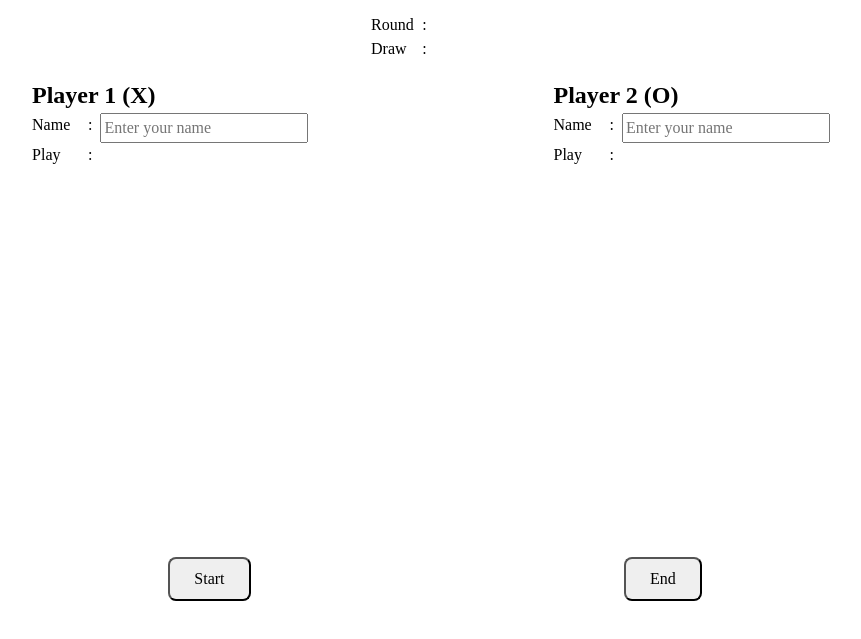
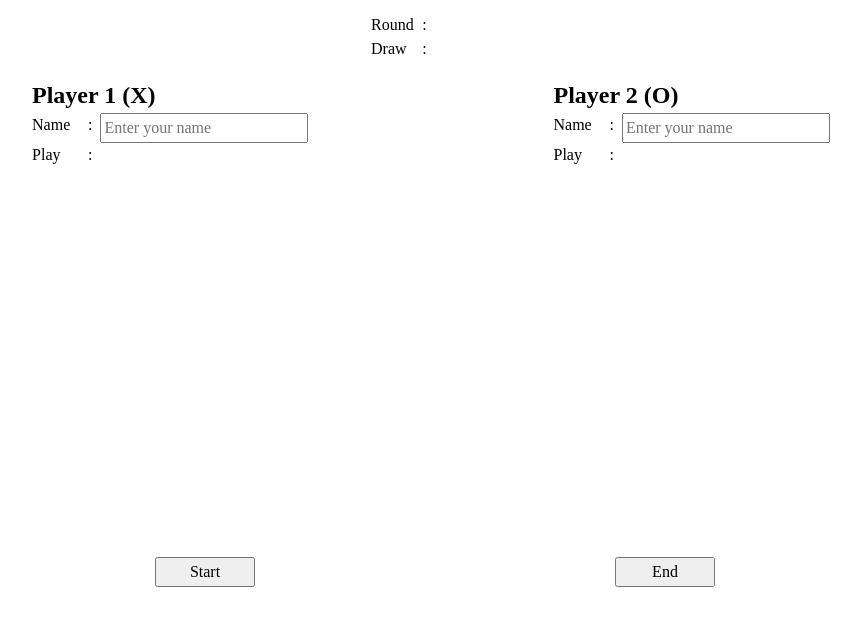
Before and after one commit to nicol4us/tic-tac-toe, a plain HTML site: page index.html in a window 1280 px wide. Shown: the part 83-722 px from the top of the page, without its empty margins (205-1066 px from the left). Drawn offline with Linux system fonts and the light colour scheme.

Commit message:
Setup width of buttons

```diff
--- a/style.css
+++ b/style.css
@@ -105,6 +105,5 @@
   }
 
   button {
-    padding: 8px 24px;
-    border-radius: 8px;
+    width: 100px;
   }
```
